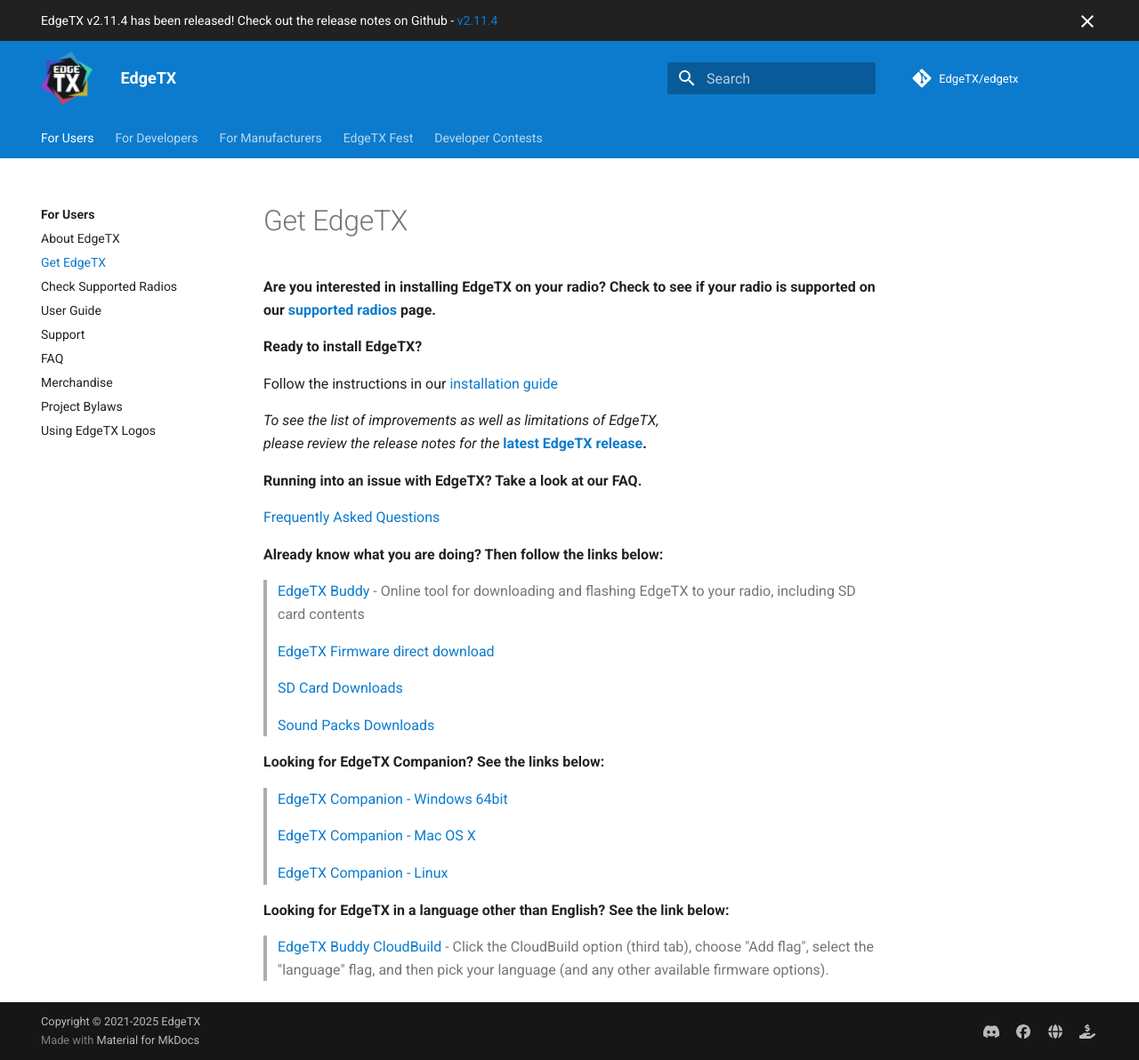
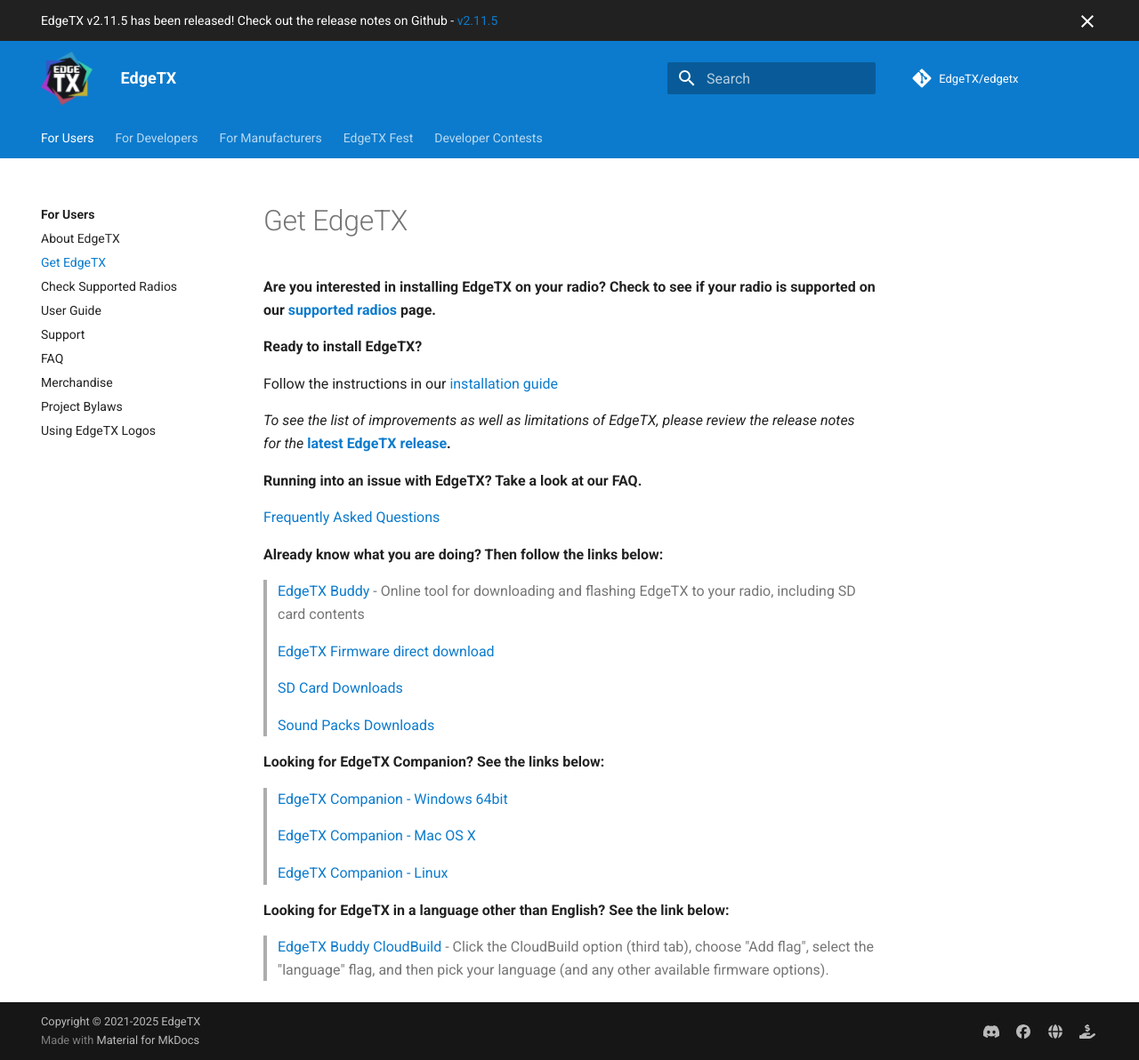
Before and after one commit to EdgeTX/edgetx.github.io, an MkDocs documentation site: the page built from docs/getedgetx.md, in a window 1280 px wide and 1192 px high. Shown: the whole window at 89% size. Built offline with MkDocs 1.6.1 and Material for MkDocs 9.7.7, drawn with Linux system fonts in a browser that asks for light colours; comment, search, counter and statistics services are not loaded; some of the changed lines change nothing that is shown.

Commit message:
chore: v2.11.5 release

```diff
--- a/docs/getedgetx.md
+++ b/docs/getedgetx.md
@@ -16,7 +16,7 @@
 
 > [EdgeTX Buddy](https://buddy.edgetx.org/) - Online tool for downloading and flashing EdgeTX to your radio, including SD card contents
 
-> [EdgeTX Firmware direct download](https://github.com/EdgeTX/edgetx/releases/download/v2.11.4/edgetx-firmware-v2.11.4.zip)
+> [EdgeTX Firmware direct download](https://github.com/EdgeTX/edgetx/releases/download/v2.11.5/edgetx-firmware-v2.11.5.zip)
 
 > [SD Card Downloads](https://github.com/EdgeTX/edgetx-sdcard/releases)
 
@@ -24,11 +24,11 @@
 
 **Looking for EdgeTX Companion? See the links below:**
 
->[EdgeTX Companion - Windows 64bit](https://github.com/EdgeTX/edgetx/releases/download/v2.11.4/edgetx-cpn-win64-v2.11.4.zip)
+>[EdgeTX Companion - Windows 64bit](https://github.com/EdgeTX/edgetx/releases/download/v2.11.5/edgetx-cpn-win64-v2.11.5.zip)
 
->[EdgeTX Companion - Mac OS X](https://github.com/EdgeTX/edgetx/releases/download/v2.11.4/edgetx-cpn-osx-v2.11.4.zip)
+>[EdgeTX Companion - Mac OS X](https://github.com/EdgeTX/edgetx/releases/download/v2.11.5/edgetx-cpn-osx-v2.11.5.zip)
 
->[EdgeTX Companion - Linux](https://github.com/EdgeTX/edgetx/releases/download/v2.11.4/edgetx-cpn-linux-v2.11.4.zip)
+>[EdgeTX Companion - Linux](https://github.com/EdgeTX/edgetx/releases/download/v2.11.5/edgetx-cpn-linux-v2.11.5.zip)
 
 **Looking for EdgeTX in a language other than English? See the link below:**
 
--- a/overrides/main.html
+++ b/overrides/main.html
@@ -4,6 +4,6 @@
 
 
 {% block announce %}
-  EdgeTX v2.11.4 has been released! Check out the release notes on Github -
-  <a href="https://github.com/EdgeTX/edgetx/releases/tag/v2.11.4">  v2.11.4   </a>
+  EdgeTX v2.11.5 has been released! Check out the release notes on Github -
+  <a href="https://github.com/EdgeTX/edgetx/releases/tag/v2.11.5">  v2.11.5   </a>
 {% endblock %}
```
